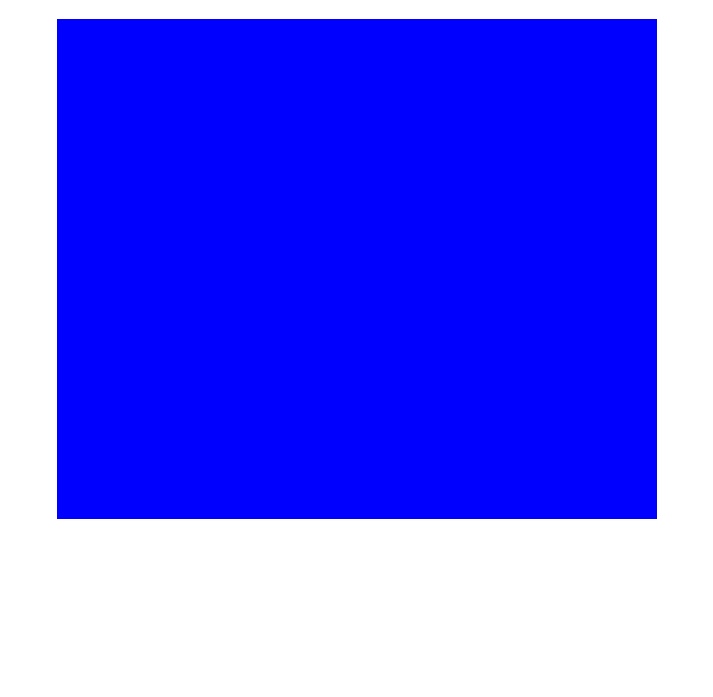
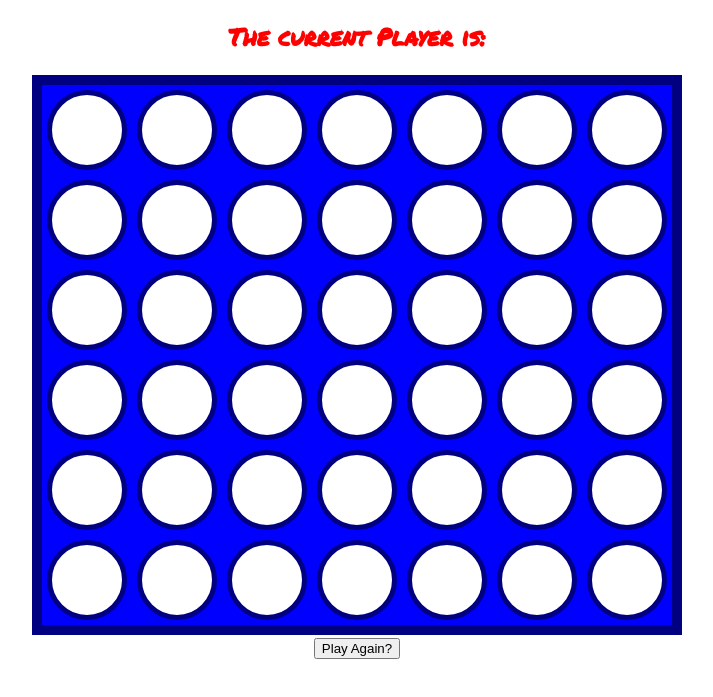
Before and after one commit to kenyacald/Connect-Four, a plain HTML site: page index.html in a window 1280 px wide. Shown: the part 71-768 px from the top of the page, without its empty margins (283-996 px from the left). Drawn offline with Linux system fonts and the light colour scheme.

Commit message:
started JS

```diff
--- a/app.js
+++ b/app.js
@@ -1,19 +1,49 @@
-// Players
-var yellowPlayer = "y"
-var redPlayer = "r"
-var player = yellowPlayer
+let playBoard;
+let player;
+let winner;
+
+const boardEL = document.getElementById("playboard")
+const playAgain = document.getElementById("play-again")
+playAgain.addEventListener("click", init)
+boardEL.addEventListener("click", handleClick)
+
+function init () {
+    playBoard = [
+        [null,null,null,null,null,null],
+        [null,null,null,null,null,null],
+        [null,null,null,null,null,null],
+        [null,null,null,null,null,null],
+        [null,null,null,null,null,null],
+        [null,null,null,null,null,null],
+        [null,null,null,null,null,null],
+    ]
+    player = 1
+    winner = null
+    render()
+}
+init()
 
 
+function handleClick(evt) {
+    const row = parseInt(evt.target.id[1])
+    const col = playBoard[row].indexOf(null)
+    playBoard[row][col] = player
+    player *= -1
+    winner = checkWinner()
+    render()
+}
 
-var playBoard;
-var gameOver = false;
+function render(){
+    for(let i = 0; i < playBoard.length; i++) {
+        for(let j = 0; j < playBoard[i].length; j++) {
+            const cell = document.getElementById(`r${i}c${j}`)
+            if(playBoard[i][j] === 1) cell.style.backgroundColor = "red"
+            if(playBoard[i][j] === -1) cell.style.backgroundColor = "yellow"
+            if(playBoard[i][j] === null) cell.style.backgroundColor = "white"
+        }
+    }
+}
 
+function checkWinner() {
 
-
-
-
-// Rows and colums
-var colums = 7;
-var rows = 6;
-
-// Game function
+}
--- a/index.html
+++ b/index.html
@@ -6,18 +6,69 @@
     <title>Let's play!</title>
 
     <link rel="stylesheet" href="styles.css">
-    <script src="app.js"></script>
+    <script defer src="app.js"></script>
 
 </head>
 
 <body>
     <h1>Connect 4</h1>
-    <h2 id="winner"></h2>
+    <h2>The current Player is: <span id="current-player"></span></h2>
 
     <div id="playboard">
-        <div id=""
-        <div id=""
+
+    <div class="cell-empty" id="r0c5"></div>
+    <div class="cell-empty" id="r1c5"></div>
+    <div class="cell-empty" id="r2c5"></div>
+    <div class="cell-empty" id="r3c5"></div>
+    <div class="cell-empty" id="r4c5"></div>
+    <div class="cell-empty" id="r5c5"></div>
+    <div class="cell-empty" id="r6c5"></div>
+
+    <div class="cell-empty" id="r0c4"></div>
+    <div class="cell-empty" id="r1c4"></div>
+    <div class="cell-empty" id="r2c4"></div>
+    <div class="cell-empty" id="r3c4"></div>
+    <div class="cell-empty" id="r4c4"></div>
+    <div class="cell-empty" id="r5c4"></div>
+    <div class="cell-empty" id="r6c4"></div>
+
+    <div class="cell-empty" id="r0c3"></div>
+    <div class="cell-empty" id="r1c3"></div>
+    <div class="cell-empty" id="r2c3"></div>
+    <div class="cell-empty" id="r3c3"></div>
+    <div class="cell-empty" id="r4c3"></div>
+    <div class="cell-empty" id="r5c3"></div>
+    <div class="cell-empty" id="r6c3"></div>
+
+    <div class="cell-empty" id="r0c2"></div>
+    <div class="cell-empty" id="r1c2"></div>
+    <div class="cell-empty" id="r2c2"></div>
+    <div class="cell-empty" id="r3c2"></div>
+    <div class="cell-empty" id="r4c2"></div>
+    <div class="cell-empty" id="r5c2"></div>
+    <div class="cell-empty" id="r6c2"></div>
+
+    <div class="cell-empty" id="r0c1"></div>
+    <div class="cell-empty" id="r1c1"></div>
+    <div class="cell-empty" id="r2c1"></div>
+    <div class="cell-empty" id="r3c1"></div>
+    <div class="cell-empty" id="r4c1"></div>
+    <div class="cell-empty" id="r5c1"></div>
+    <div class="cell-empty" id="r6c1"></div>
+
+    <div class="cell-empty" id="r0c0"></div>
+    <div class="cell-empty" id="r1c0"></div>
+    <div class="cell-empty" id="r2c0"></div>
+    <div class="cell-empty" id="r3c0"></div>
+    <div class="cell-empty" id="r4c0"></div>
+    <div class="cell-empty" id="r5c0"></div>
+    <div class="cell-empty" id="r6c0"></div>
+
+
     </div>
+
+
+    <button id="play-again">Play Again?</button>
 
 </body>
 </html>
--- a/styles.css
+++ b/styles.css
@@ -7,9 +7,24 @@ body {
 }
 
 #playboard {
-    height: 500px;
-    width: 600px;
+    height: 540px;
+    width: 630px;
     background-color: blue;
     margin: 0 auto;
-    border: navy;
+    border: 10px solid navy;
+    display: flex;
+    flex-wrap: wrap;
 }
+
+.cell-empty {
+    height: 70px;
+    width: 70px;
+    background-color: white;
+    border-radius: 50%;
+    margin: 5px;
+    border: 5px solid navy;
+}
+
+.red {
+    background-color: red;
+}
```
